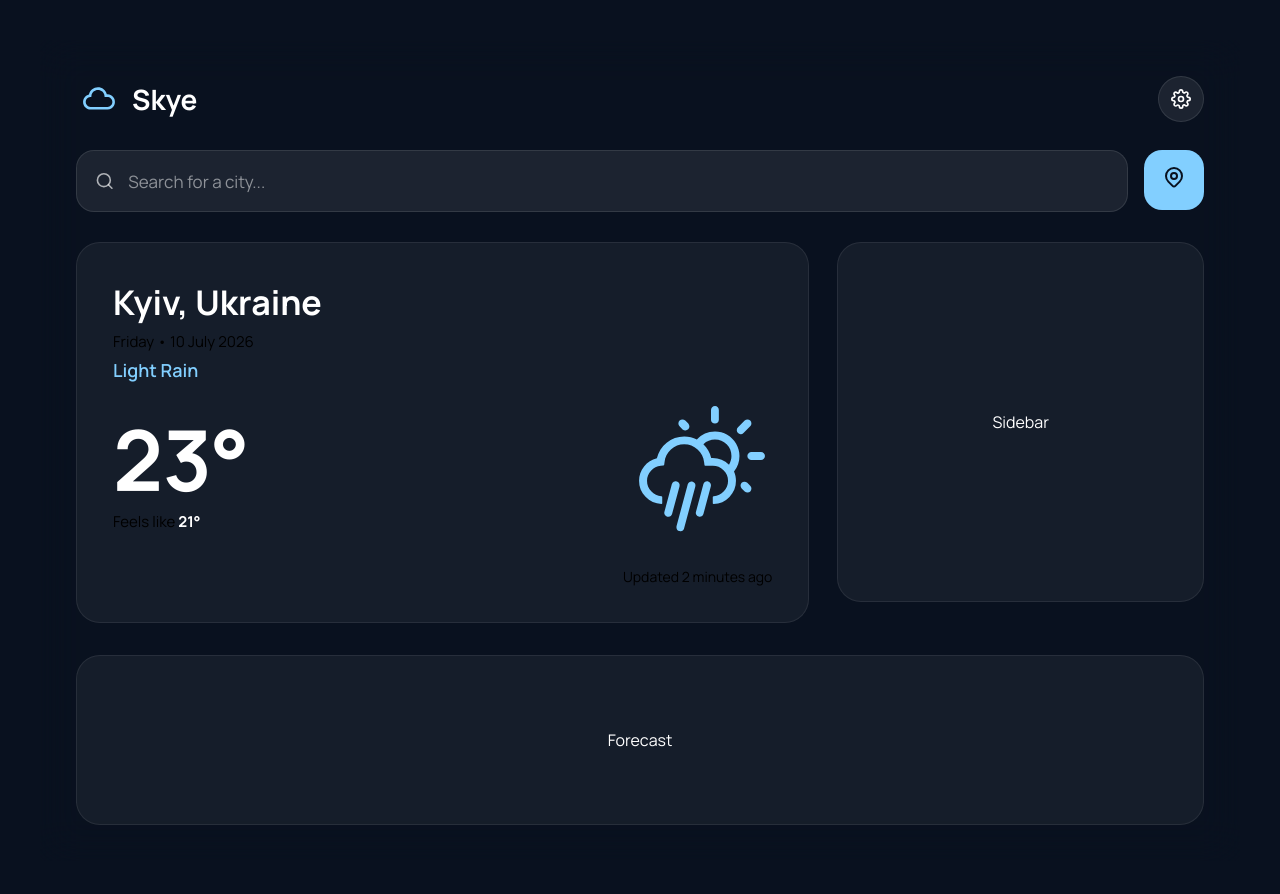
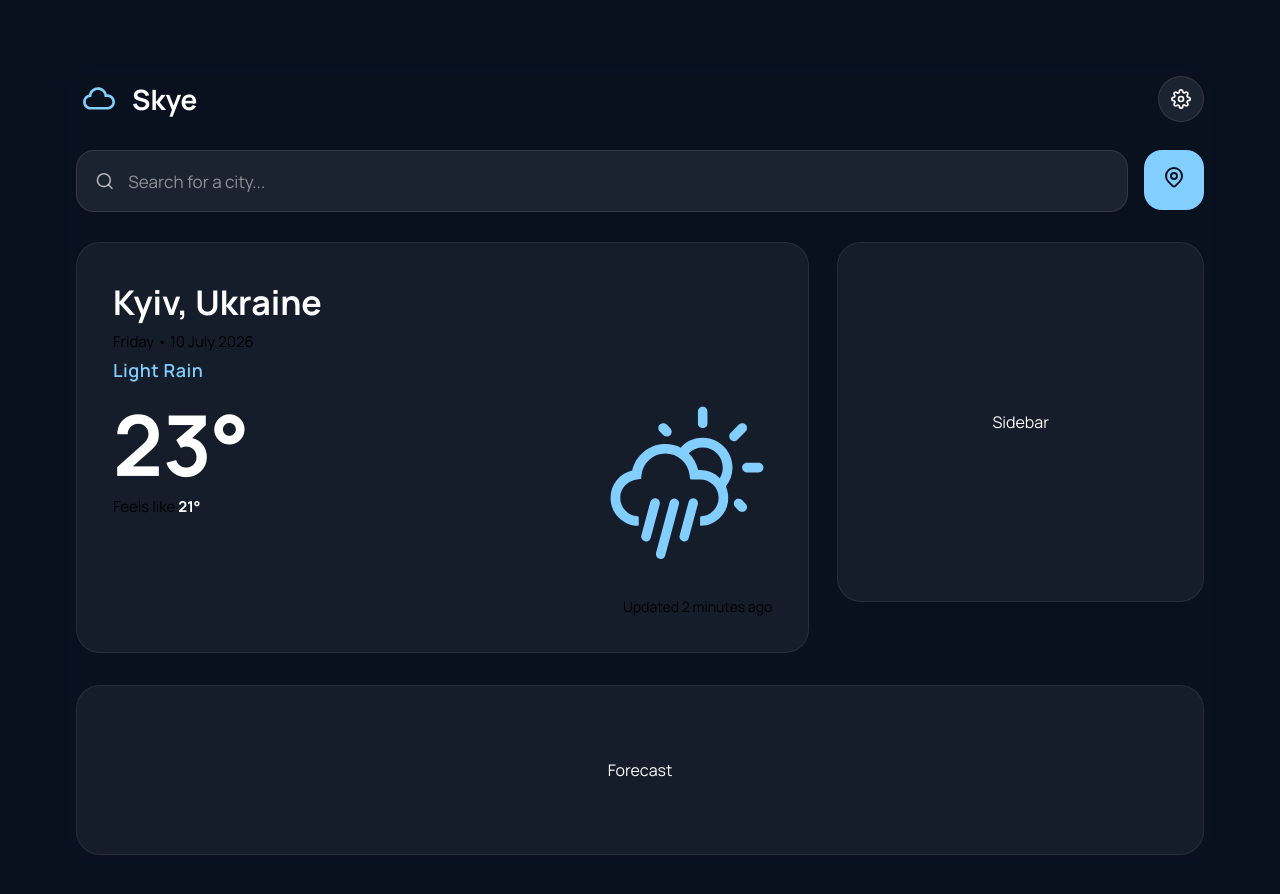
Before and after one commit to MelAiia/weather-aiia-app, a React (Vite) app in the folder weather-aiia-app/: page / in a window 1280 px wide. Shown: the top 894 px of the page. Built offline with nearby package versions, Linux system fonts and the light colour scheme.

Commit message:
Style changes

```diff
--- a/weather-aiia-app/src/components/CurrentWeather/CurrentWeather.css
+++ b/weather-aiia-app/src/components/CurrentWeather/CurrentWeather.css
@@ -46,6 +46,8 @@
   font-size: 18px;
 
   font-weight: 600;
+
+  letter-spacing: 0.5px;
 }
 
 .weather-body {
@@ -53,7 +55,7 @@
 
   justify-content: space-between;
 
-  align-items: center;
+  align-items: flex-start;
 
   margin: 20px 0;
 }
@@ -89,7 +91,7 @@
 }
 
 .weather-icon svg {
-  font-size: 140px;
+  font-size: 170px;
 
   color: var(--accent);
 }
```
